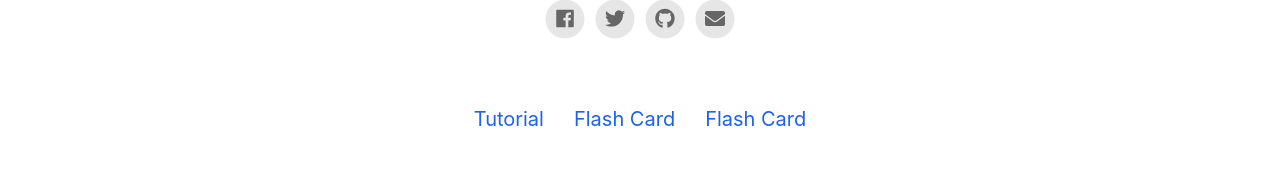
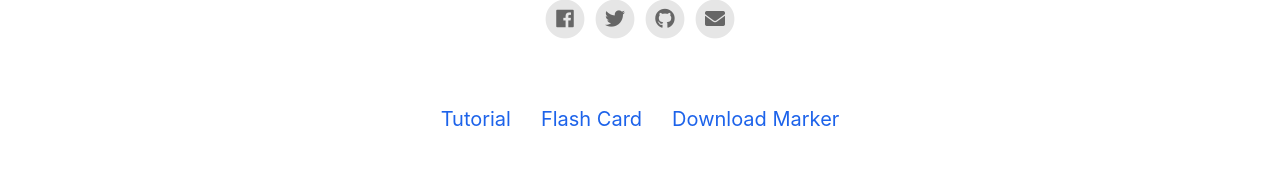
Before and after one commit to afimasyita/afimasyita.github.io, a Jekyll site: the page built from index.html, in a window 1280 px wide. Shown: the part 1524-1720 px from the top of the page. Built offline with Jekyll 4.4.1, drawn with Linux system fonts in a browser that asks for light colours; nearby versions of some CDN libraries.

Commit message:
Update footer.html

```diff
--- a/_includes/footer.html
+++ b/_includes/footer.html
@@ -46,7 +46,7 @@
 			<a href="{{ page.url | relative_url }}" target="_self">{{ page.title }}</a>
 		{% endfor %}
 		{% if site.presskit_download_link %}
-			<a href="{{ site.presskit_download_link }}">Flash Card</a>
+			<a href="{{ site.presskit_download_link }}">Download Marker</a>
 		{% endif %}
 	</div>
 </footer>
```
